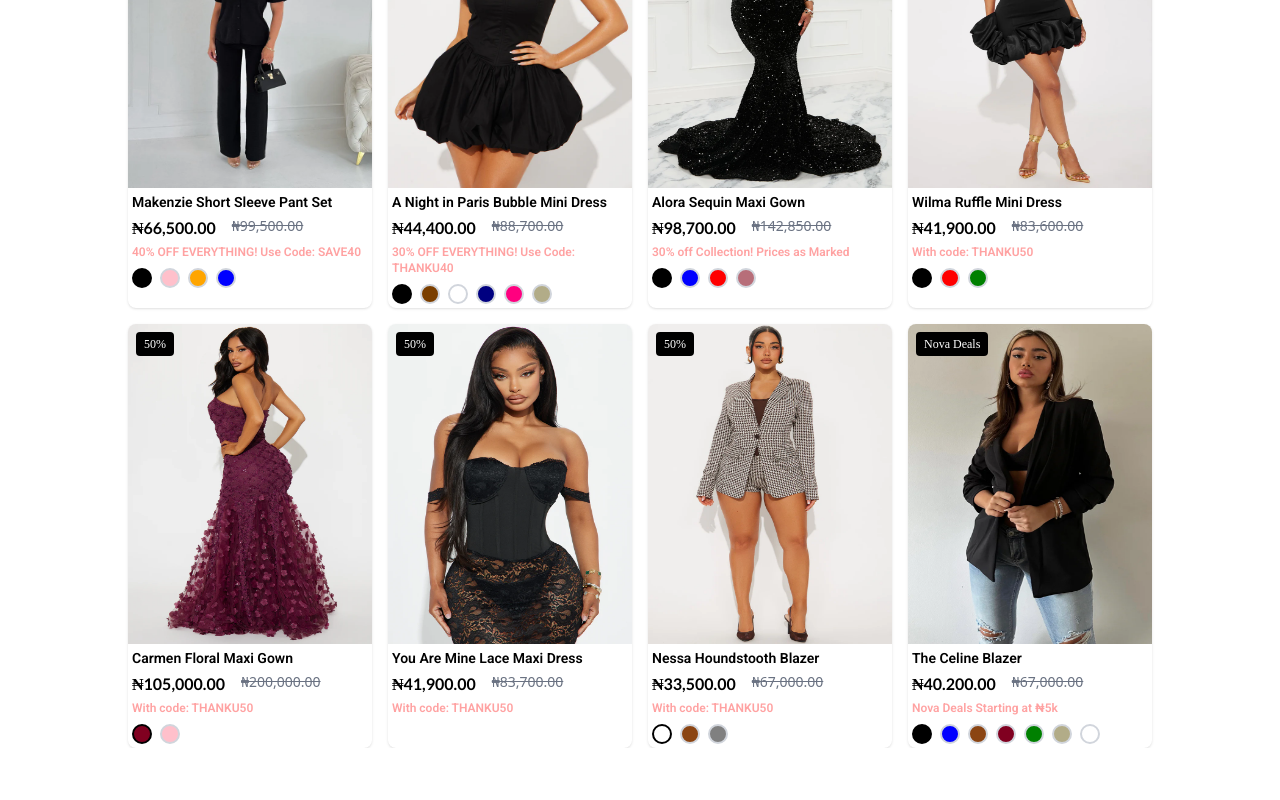
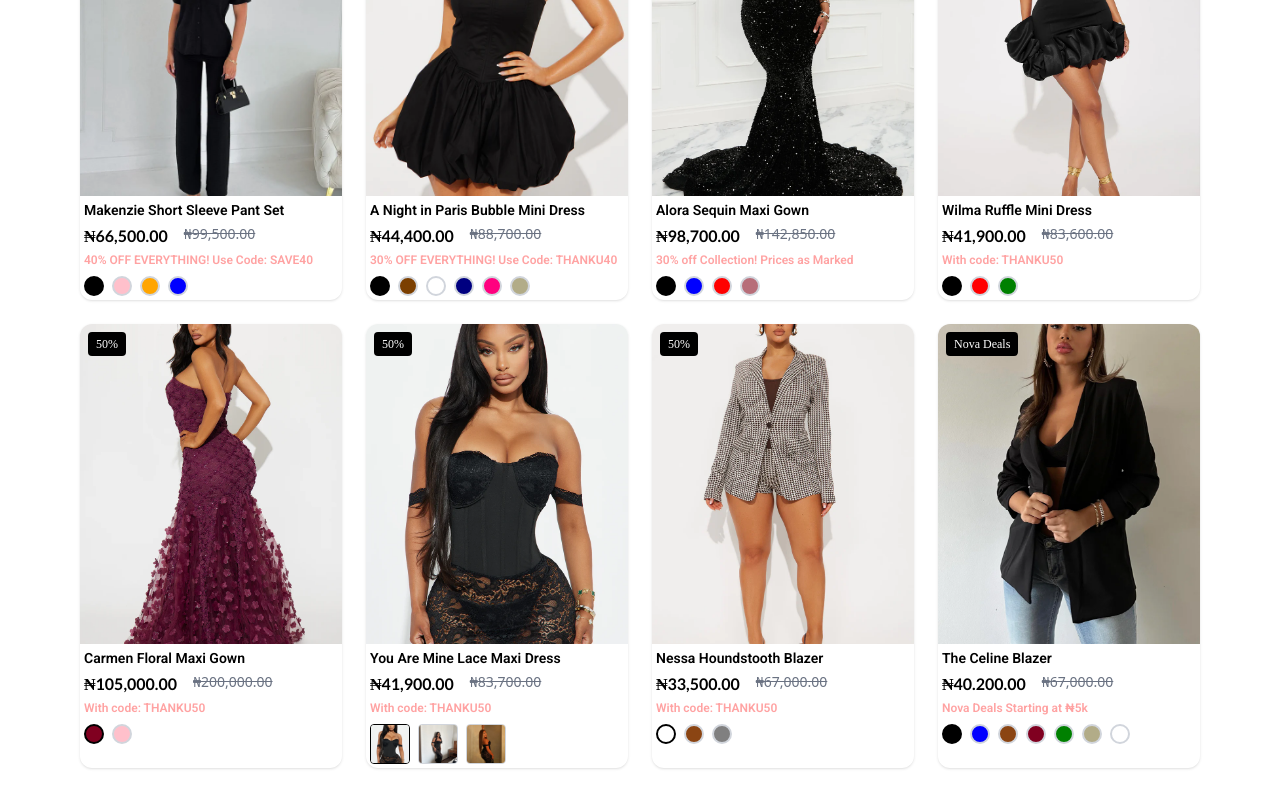
Before and after one commit to onaolapomay/revamp, a React (Vite) app: page / in a window 1280 px wide. Shown: the part 5395-6195 px from the top of the page. Before the commit the page ends 6143 px from the top, so only its background shows below. Built offline with nearby package versions, Linux system fonts and the light colour scheme; a web font is replaced by a local one.

Commit message:
your update message

```diff
--- a/src/components/ProductCards.jsx
+++ b/src/components/ProductCards.jsx
@@ -7,10 +7,11 @@ const ProductCards = ({ product }) => {
   const defaultColor = colorKeys[0] || null;
   const [selectedColor, setSelectedColor] = useState(defaultColor);
 
-  const imageUrl = product.colors
-    ? product.colors[selectedColor]
-    : product.images?.[0];
-
+  const [selectedImage, setSelectedImage] = useState(
+    product.images?.[0] ||
+    product.colors?.[defaultColor] ||
+    (colorKeys.length > 0 ? product.colors[colorKeys[0]] : '')
+  );
 
   const colorMap = {
     black: '#000000',
@@ -31,15 +32,14 @@ const ProductCards = ({ product }) => {
   };
 
   return (
-    <div className="rounded-lg overflow-hidden shadow-sm">
-
+    <div className="w-full max-w-sm rounded-xl mx-auto overflow-hidden shadow-sm">
+      {/* Main Image + Discount */}
       <div className="relative w-full h-80">
         <img
-      src={imageUrl}
+          src={selectedImage}
           alt={product.name}
-      className="w-full h-full"
+          className="w-full h-full object-cover"
         />
-
         {product.discount && (
           <div className="absolute top-2 left-2 bg-black text-white text-xs px-2 py-1 font-[winky_sans] rounded">
             {product.discount}
@@ -47,31 +47,53 @@ const ProductCards = ({ product }) => {
         )}
       </div>
 
-  {/* Product details */}
+      {/* Details */}
       <div className="p-1 space-y-1">
         <h2 className="text-sm font-semibold font-[roboto]">{product.name}</h2>
-    <div className='flex space-x-4'>
+
+        <div className="flex space-x-4">
           <p className="text-base font-bold text-black font-[lato]">{product.price}</p>
           {product.oldPrice && (
             <p className="text-sm line-through text-gray-500">{product.oldPrice}</p>
           )}
         </div>
+
         {product.message && (
           <p className="text-xs text-red-300 font-[roboto] font-semibold">{product.message}</p>
         )}
 
-    {/* Color selection */}
+        {/* Color Selector */}
         {product.colors && (
           <div className="flex gap-2 mt-2">
-        {Object.entries(product.colors).map(([color, imgUrl]) => (
+            {colorKeys.map((color) => (
               <button
                 key={color}
+                onClick={() => {
+                  setSelectedColor(color);
+                  setSelectedImage(product.colors[color]);
+                }}
                 className={`w-5 h-5 rounded-full border-2 ${
                   selectedColor === color ? 'border-black' : 'border-gray-300'
                 }`}
-            style={{ backgroundColor: colorMap[color]}}
-            onClick={() => setSelectedColor(color)}
+                style={{ backgroundColor: colorMap[color] || '#ccc' }}
               ></button>
+            ))}
+          </div>
+        )}
+
+        {/* Mini Image Selector */}
+        {product.images && (
+          <div className="flex gap-2 mt-2">
+            {product.images.map((img, idx) => (
+              <img
+                key={idx}
+                src={img}
+                alt={`thumb-${idx}`}
+                onClick={() => setSelectedImage(img)}
+                className={`w-10 h-10 rounded border cursor-pointer object-cover ${
+                  selectedImage === img ? 'border-black' : 'border-gray-300'
+                }`}
+              />
             ))}
           </div>
         )}
--- a/src/components/ShopLatestGrid.jsx
+++ b/src/components/ShopLatestGrid.jsx
@@ -1,23 +1,17 @@
 import React from 'react';
-import colorProducts from '../data/colorProducts'
+import colorProducts from '../data/colorProducts';
 import ProductCards from './ProductCards';
 
 const ShopLatestGrid = () => {
-    return(
-        <div className='mt-6 px-4 sm:px-16 md:px-32'>
-            <div className='grid grid-col-1 sm:grid-cols-2 md:grid-cols-3 lg:grid-cols-4 gap-4'>
-                {colorProducts.map(product => (
-                    <ProductCards key={product.id} product={product} />
-                ))}
-            </div>
-
-        </div>
-    )
-}
-
-
-
-
-
+  return (
+    <section className="px-4 sm:px-6 md:px-12 lg:px-20 py-8">
+      <div className="grid grid-cols-1 sm:grid-cols-2 md:grid-cols-3 lg:grid-cols-4 gap-6">
+        {colorProducts.map((product) => (
+          <ProductCards key={product.id} product={product} />
+        ))}
+      </div>
+    </section>
+  );
+};
 
 export default ShopLatestGrid;
```
Also changed, not shown: public/media/card-images5/card6/mini1.webp (renamed from public/media/card-images5/card6/mini1.webp.webp), public/media/card-images5/card6/mini2.webp (renamed from public/media/card-images5/card6/mini2.webp.webp). Lines whose indentation alone changed are shown as unchanged.
